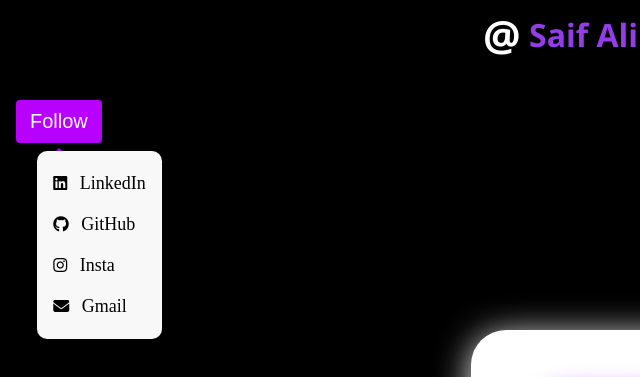
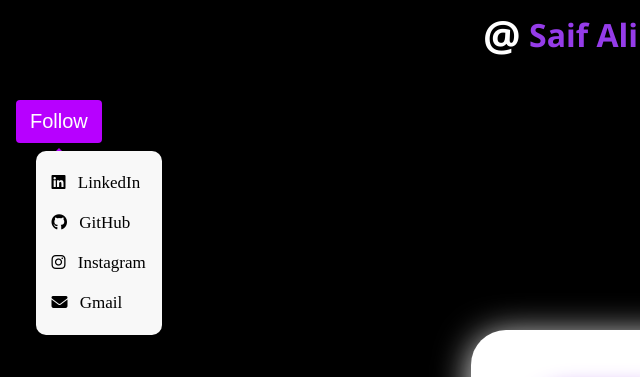
Before and after one commit to mdyusufkhan101/unclickable-button, a plain HTML site: page index.html in a window 1280 px wide. Both pictures are taken after a click on the button "Follow". Shown: the top 377 px of the page, 34-674 px from the left. Drawn offline with Linux system fonts and the light colour scheme.

Commit message:
removed some bugs

```diff
--- a/index.html
+++ b/index.html
@@ -36,7 +36,7 @@
                         LinkedIn</a>
                     <a href="https://github.com/your-github-profile"><i class="fab fa-github"></i> GitHub</a>
                     <a href="https://www.instagram.com/your-instagram-profile"><i class="fab fa-instagram"></i>
-                        Insta</a>
+                        Instagram</a>
                     <a href="mailto:saif7862254j@gmail.com"><i class="fas fa-envelope"></i> Gmail</a>
                 </div>
             </div>
--- a/style.css
+++ b/style.css
@@ -125,7 +125,7 @@ section {
 .dropdown-content a {
     display: block;
     color: #000;
-    font-size: 18px;
+    font-size: 17px;
     text-decoration: none;
     padding: 10px 0px;
 }
```
